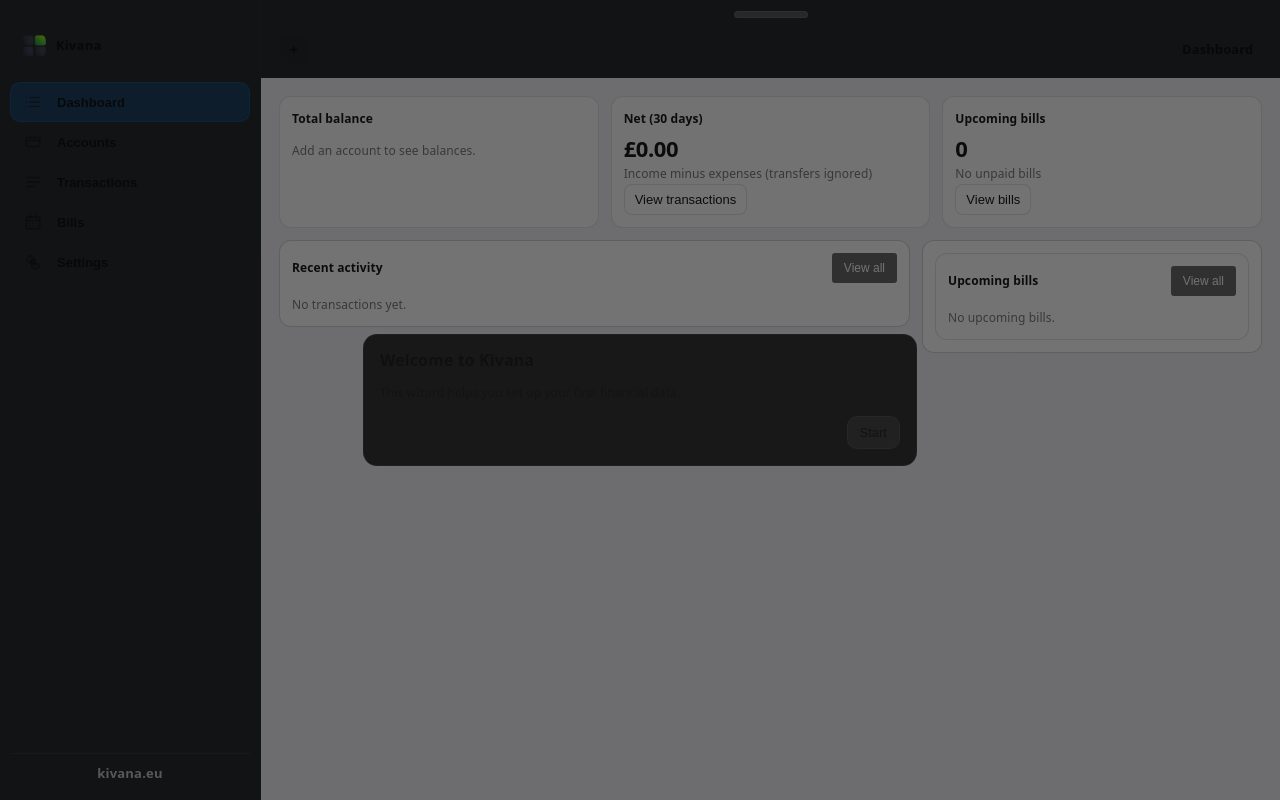
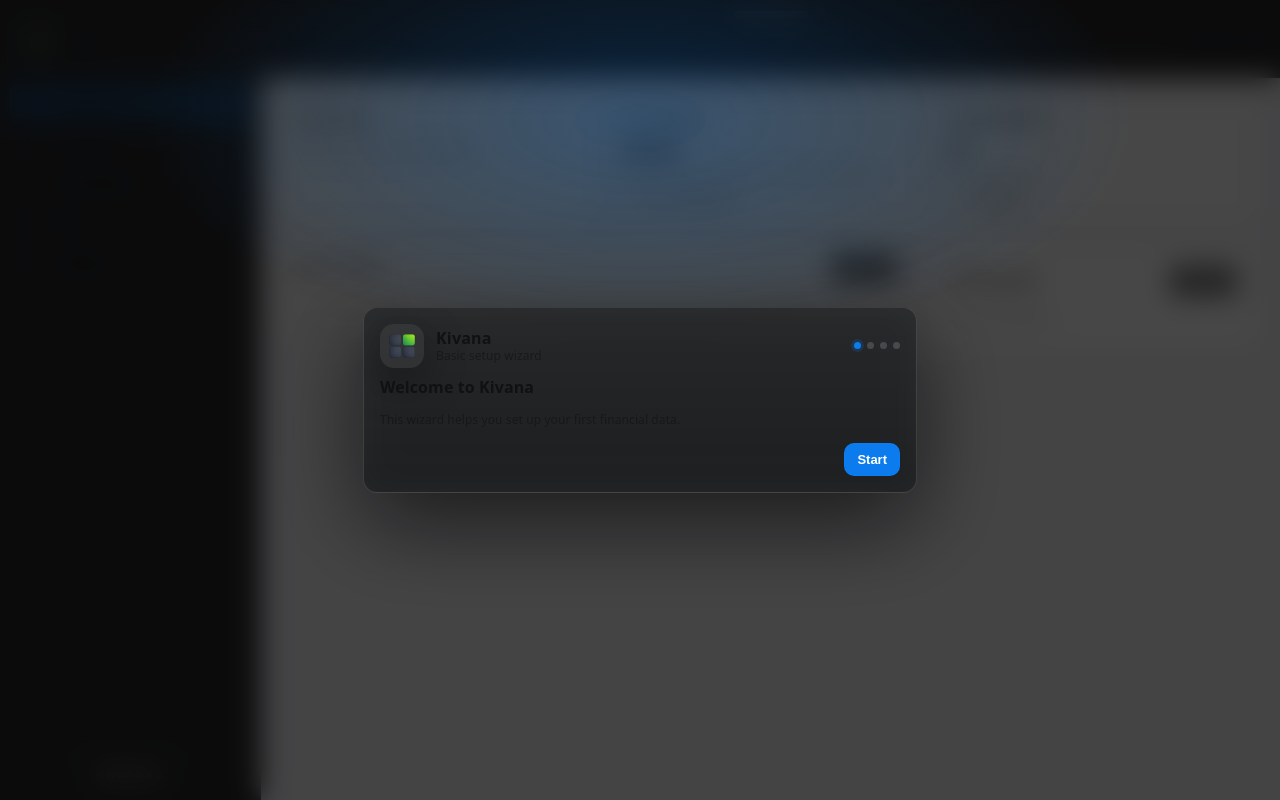
Before and after one commit to kivana-software/Kivana, a React (Vite) app in the folder pf-desktop/: page / in a window 1280 px wide. Built offline with nearby package versions, Linux system fonts and the light colour scheme.

Commit message:
Fix onboarding wizard and add branding

```diff
--- a/pf-desktop/src/App.css
+++ b/pf-desktop/src/App.css
@@ -2517,6 +2517,43 @@
   color: var(--muted);
 }
 
+.onboardingModal {
+  background: linear-gradient(180deg, rgba(255, 255, 255, 0.06), rgba(255, 255, 255, 0.02)), rgba(26, 28, 31, 0.86);
+  border-color: rgba(255, 255, 255, 0.12);
+  box-shadow: 0 30px 90px rgba(0, 0, 0, 0.6);
+  backdrop-filter: blur(18px);
+  -webkit-backdrop-filter: blur(18px);
+}
+
+.onboardingSteps {
+  margin-left: auto;
+  display: inline-flex;
+  align-items: center;
+  gap: 6px;
+}
+
+.onboardingDot {
+  width: 7px;
+  height: 7px;
+  border-radius: 999px;
+  background: rgba(235, 235, 245, 0.18);
+}
+
+.onboardingDotActive {
+  background: rgba(10, 132, 255, 0.92);
+  box-shadow: 0 0 0 3px rgba(10, 132, 255, 0.16);
+}
+
+.onboardingActions {
+  justify-content: space-between;
+}
+
+.onboardingActionsLeft,
+.onboardingActionsRight {
+  display: inline-flex;
+  gap: 8px;
+}
+
 .modalTitle {
   font-size: 16px;
   font-weight: 700;
--- a/pf-desktop/src/ui/OnboardingModal.tsx
+++ b/pf-desktop/src/ui/OnboardingModal.tsx
@@ -1,6 +1,5 @@
 import { useMemo, useState } from 'react'
 import { useAppStore } from '../app/appStore'
-import { setSection } from '../app/AppProvider'
 import type { Account, Bill } from '../domain/models'
 import { t } from './i18n'
 
@@ -9,13 +8,17 @@
 export function OnboardingModal() {
   const { state, dispatch } = useAppStore()
   const [step, setStep] = useState<Step>('welcome')
+  const [forceOpen, setForceOpen] = useState(false)
   const lang = state.settings.language
   const tt = (key: string, fallback?: string) => t(lang, key, fallback)
 
   const shouldShow = useMemo(() => {
     const empty = state.bills.length === 0 && state.accounts.length === 0 && state.transactions.length === 0
-    return empty && !state.ui.didCompleteOnboarding
-  }, [state.accounts.length, state.bills.length, state.transactions.length, state.ui.didCompleteOnboarding])
+    return !state.ui.didCompleteOnboarding && (empty || forceOpen)
+  }, [forceOpen, state.accounts.length, state.bills.length, state.transactions.length, state.ui.didCompleteOnboarding])
+
+  const stepOrder: Step[] = ['welcome', 'accounts', 'bills', 'finish']
+  const stepIndex = stepOrder.indexOf(step)
 
   function addAccount() {
     const a: Account = {
@@ -29,7 +32,6 @@
       archived: false,
     }
     dispatch({ type: 'accounts/add', account: a })
-    dispatch(setSection('accounts'))
   }
 
   function addBill() {
@@ -49,25 +51,47 @@
       snoozeCount: 0,
     }
     dispatch({ type: 'bills/add', bill: b })
-    dispatch(setSection('bills'))
   }
 
   function finish() {
     dispatch({ type: 'ui/completeOnboarding' })
-    dispatch(setSection('dashboard'))
+    setForceOpen(false)
+    setStep('welcome')
   }
 
   if (!shouldShow) return null
 
   return (
-    <div className="modalBackdrop">
-      <div className="modal">
+    <div className="modalBackdrop modalBackdropLocked">
+      <div className="modal onboardingModal">
+        <div className="modalBrand">
+          <div className="modalBrandLogo">
+            <img className="modalBrandLogoImg" src="/kivana-logo.png" alt="Kivana" />
+          </div>
+          <div className="modalBrandText">
+            <div className="modalBrandName">Kivana</div>
+            <div className="modalBrandCaption">{tt('onboarding.caption', 'Basic setup wizard')}</div>
+          </div>
+          <div className="onboardingSteps" aria-hidden="true">
+            {stepOrder.map((s, i) => (
+              <div key={s} className={'onboardingDot' + (i <= stepIndex ? ' onboardingDotActive' : '')} />
+            ))}
+          </div>
+        </div>
+
         {step === 'welcome' ? (
           <>
             <div className="modalTitle">{tt('onboarding.welcome.title', 'Welcome to Kivana')}</div>
             <div className="note">{tt('onboarding.welcome.note', 'This wizard helps you set up your first financial data.')}</div>
             <div className="modalActions">
-              <button type="button" onClick={() => setStep('accounts')}>
+              <button
+                type="button"
+                className="btnPrimary"
+                onClick={() => {
+                  setForceOpen(true)
+                  setStep('accounts')
+                }}
+              >
                 {tt('onboarding.start', 'Start')}
               </button>
             </div>
@@ -78,13 +102,16 @@
           <>
             <div className="modalTitle">{tt('onboarding.accounts.title', 'Step 1: Add an account')}</div>
             <div className="note">{tt('onboarding.accounts.note', 'Accounts help calculate balances and transfers.')}</div>
-            <div className="modalActions">
+            <div className="modalActions onboardingActions">
+              <div className="onboardingActionsLeft" />
+              <div className="onboardingActionsRight">
                 <button type="button" onClick={addAccount}>
                   {tt('onboarding.accounts.add', 'Add account')}
                 </button>
-              <button type="button" onClick={() => setStep('bills')}>
+                <button type="button" className="btnPrimary" onClick={() => setStep('bills')}>
                   {tt('common.next', 'Next')}
                 </button>
+              </div>
             </div>
           </>
         ) : null}
@@ -93,11 +120,16 @@
           <>
             <div className="modalTitle">{tt('onboarding.bills.title', 'Step 2: Add a bill')}</div>
             <div className="note">{tt('onboarding.bills.note', 'Bills track upcoming due dates.')}</div>
-            <div className="modalActions">
+            <div className="modalActions onboardingActions">
+              <div className="onboardingActionsLeft" />
+              <div className="onboardingActionsRight">
                 <button type="button" onClick={addBill}>
                   {tt('onboarding.bills.add', 'Add bill')}
                 </button>
-              <button type="button" onClick={() => setStep('finish')}>{tt('common.next', 'Next')}</button>
+                <button type="button" className="btnPrimary" onClick={() => setStep('finish')}>
+                  {tt('common.next', 'Next')}
+                </button>
+              </div>
             </div>
           </>
         ) : null}
@@ -107,7 +139,7 @@
             <div className="modalTitle">{tt('onboarding.finish.title', 'Done')}</div>
             <div className="note">{tt('onboarding.finish.note', 'You can change anything later in the app.')}</div>
             <div className="modalActions">
-              <button type="button" onClick={finish}>
+              <button type="button" className="btnPrimary" onClick={finish}>
                 {tt('onboarding.finish.cta', 'Finish')}
               </button>
             </div>
```
Lines whose indentation alone changed are shown as unchanged.
